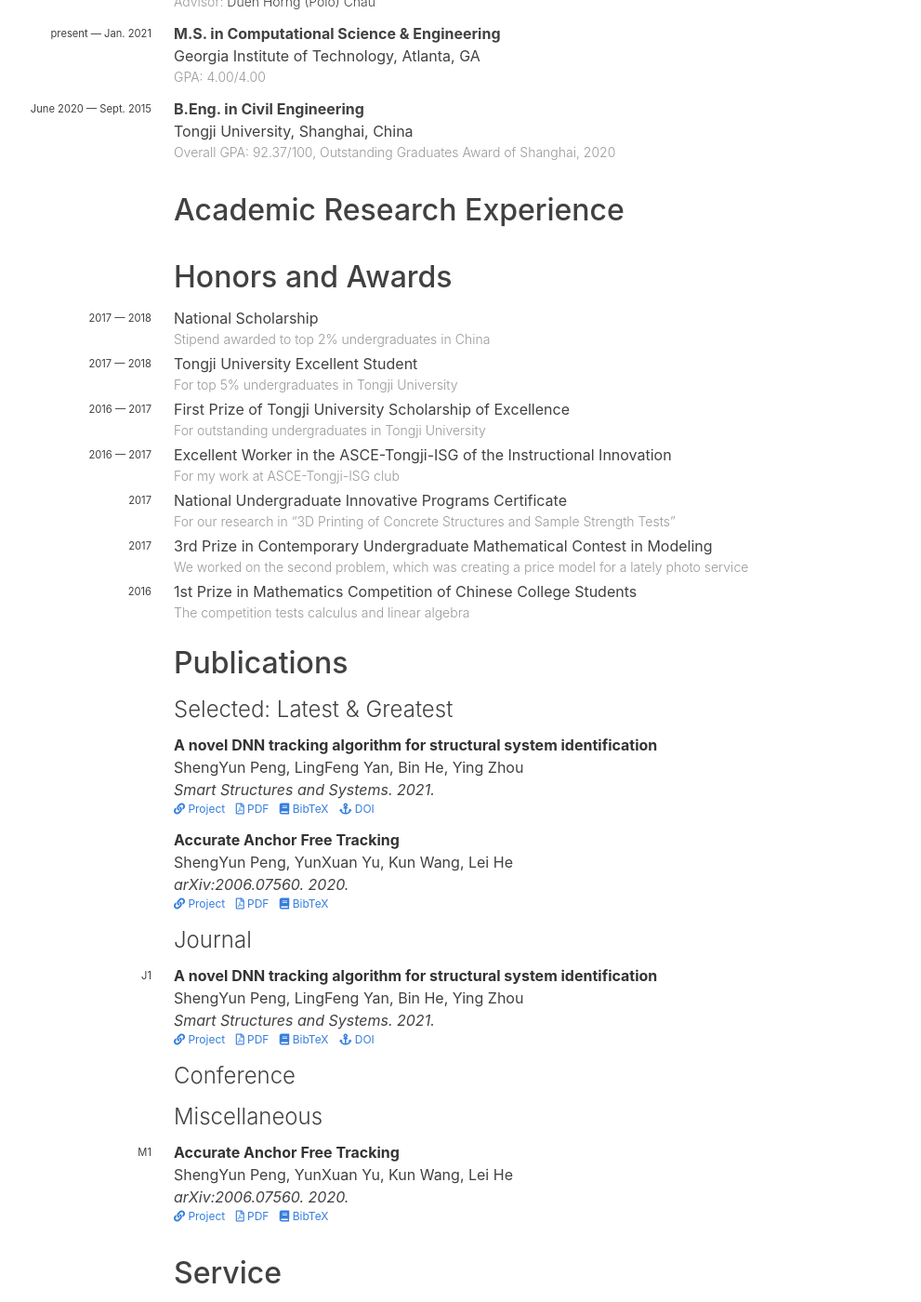
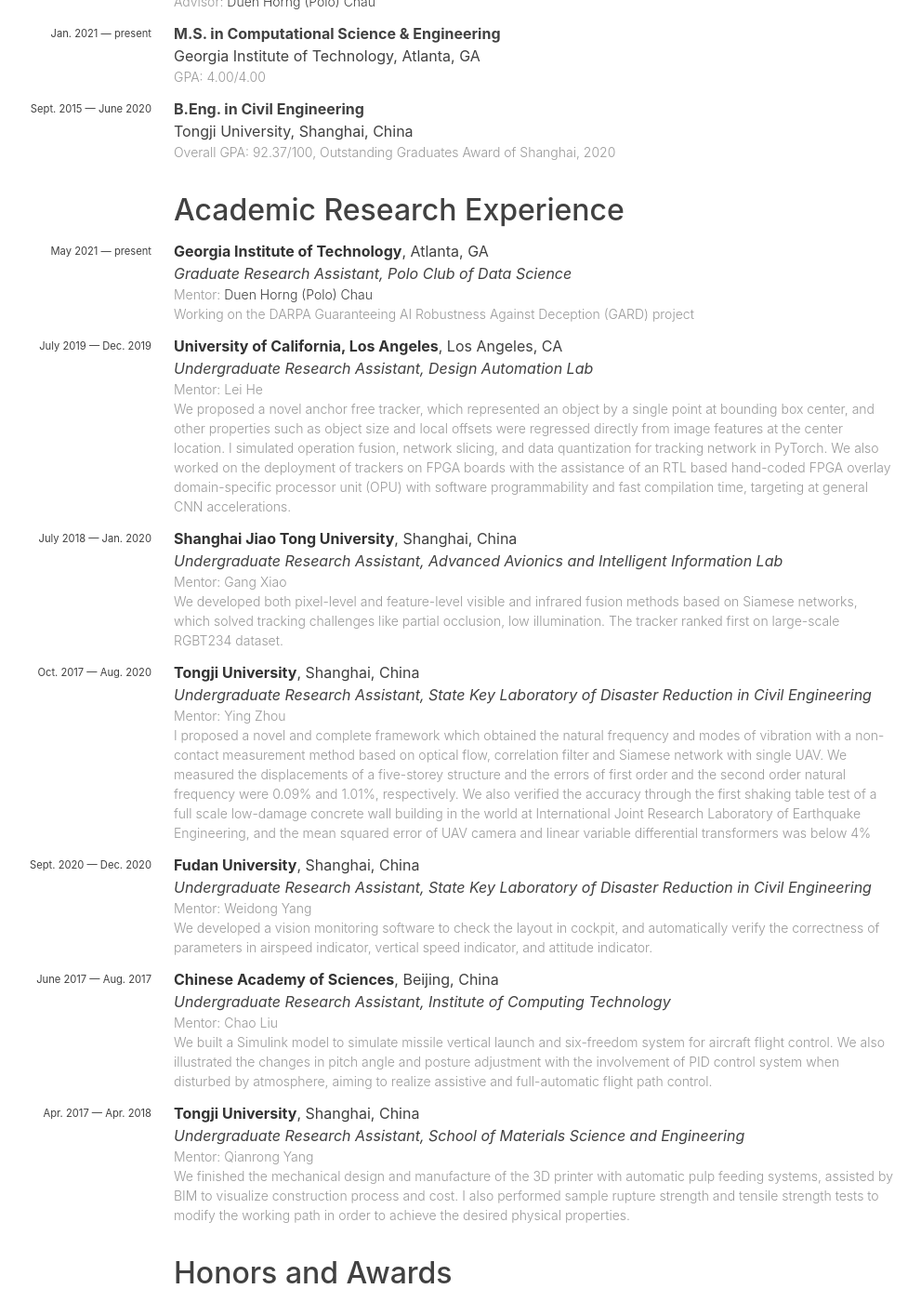
Before and after one commit to nemathahmed/temp_site2, a Jekyll site: the page built from cv.md, in a window 1280 px wide and 1400 px high, scrolled down 427 px. Shown: the whole window at 93% size, without its empty margins (145-1136 px from the left). Built offline with Jekyll 4.4.1, drawn with Linux system fonts in a browser that asks for light colours; nearby versions of some CDN libraries; some web fonts are replaced; some of the changed text lies outside the part shown.

Commit message:
add research experiences

```diff
--- /dev/null
+++ b/_data/experiences.yaml
@@ -0,0 +1,110 @@
+- institution: Georgia Institute of Technology
+  location: "Atlanta, GA"
+  position: Graduate Research Assistant
+  group: Polo Club of Data Science
+  year: "May 2021 —"
+  year-extra: "present"
+  mentors:
+    - Duen Horng (Polo) Chau
+  description: "Working on the DARPA Guaranteeing AI Robustness Against Deception (GARD) project"
+  institution-url: http://gatech.edu
+  group-url: https://poloclub.github.io/
+  type: academic
+
+- institution: University of California, Los Angeles
+  location: "Los Angeles, CA"
+  position: Undergraduate Research Assistant
+  group: Design Automation Lab
+  year: "July 2019 —"
+  year-extra: "Dec. 2019"
+  mentors:
+    - Lei He
+  description: "We proposed a novel anchor free tracker, which represented an object by a single point at bounding box center,
+  and other properties such as object size and local offsets were regressed directly from image features at the center location.
+  I simulated operation fusion, network slicing, and data quantization for tracking network in PyTorch. We also worked on
+  the deployment of trackers on FPGA boards with the assistance of an RTL based hand-coded FPGA overlay domain-specific processor unit (OPU)
+  with software programmability and fast compilation time, targeting at general CNN accelerations."
+  institution-url: https://www.ucla.edu/
+  group-url: http://eda.ee.ucla.edu/
+  type: academic
+
+- institution: Shanghai Jiao Tong University
+  location: "Shanghai, China"
+  position: Undergraduate Research Assistant
+  group: Advanced Avionics and Intelligent Information Lab
+  year: "July 2018 —"
+  year-extra: "Jan. 2020"
+  mentors:
+    - Gang Xiao
+  description: "We developed both pixel-level and feature-level visible and infrared fusion methods
+  based on Siamese networks, which solved tracking challenges like partial occlusion, low illumination.
+  The tracker ranked first on large-scale RGBT234 dataset."
+  institution-url: https://en.sjtu.edu.cn/
+  group-url: http://www.avionics.icoc.in/
+  type: academic
+
+- institution: Tongji University
+  location: "Shanghai, China"
+  position: Undergraduate Research Assistant
+  group: State Key Laboratory of Disaster Reduction in Civil Engineering
+  year: "Oct. 2017 —"
+  year-extra: "Aug. 2020"
+  mentors:
+    - Ying Zhou
+  description: "I proposed a novel and complete framework which obtained the natural frequency
+  and modes of vibration with a non-contact measurement method based on optical flow,
+  correlation filter and Siamese network with single UAV. We measured the displacements of a five-storey structure
+  and the errors of first order and the second order natural frequency were 0.09% and 1.01%, respectively.
+  We also verified the accuracy through the first shaking table test of a full scale low-damage
+  concrete wall building in the world at International Joint Research Laboratory of Earthquake Engineering,
+  and the mean squared error of UAV camera and linear variable differential transformers was below 4%"
+  institution-url: https://en.tongji.edu.cn/
+  group-url: http://www.ilee-tj.com/En/Data/View/813
+  type: academic
+
+- institution: Fudan University
+  location: "Shanghai, China"
+  position: Undergraduate Research Assistant
+  group: State Key Laboratory of Disaster Reduction in Civil Engineering
+  year: "Sept. 2020 —"
+  year-extra: "Dec. 2020"
+  mentors:
+    - Weidong Yang
+  description: "We developed a vision monitoring software to check the layout in cockpit,
+  and automatically verify the correctness of parameters in airspeed indicator, vertical
+  speed indicator, and attitude indicator."
+  institution-url: https://www.fudan.edu.cn/en/
+  group-url: https://datascience.fudan.edu.cn/
+  type: academic
+
+- institution: Chinese Academy of Sciences
+  location: "Beijing, China"
+  position: Undergraduate Research Assistant
+  group: Institute of Computing Technology
+  year: "June 2017 —"
+  year-extra: "Aug. 2017"
+  mentors:
+    - Chao Liu
+  description: "We built a Simulink model to simulate missile vertical launch and six-freedom
+  system for aircraft flight control. We also illustrated the changes in pitch angle and posture
+  adjustment with the involvement of PID control system when disturbed by atmosphere, aiming to
+  realize assistive and full-automatic flight path control."
+  institution-url: https://english.cas.cn/
+  group-url:  http://english.ict.cas.cn/
+  type: academic
+
+- institution: Tongji University
+  location: "Shanghai, China"
+  position: Undergraduate Research Assistant
+  group: School of Materials Science and Engineering
+  year: "Apr. 2017 —"
+  year-extra: "Apr. 2018"
+  mentors:
+    - Qianrong Yang
+  description: "We finished the mechanical design and manufacture of the 3D printer
+  with automatic pulp feeding systems, assisted by BIM to visualize construction process
+  and cost. I also performed sample rupture strength and tensile strength tests to modify
+  the working path in order to achieve the desired physical properties."
+  institution-url: https://en.tongji.edu.cn/
+  group-url: https://smse.tongji.edu.cn/English/Home.htm
+  type: academic
```
Also changed, not shown: _data/education.yaml (+6 -9 lines).
